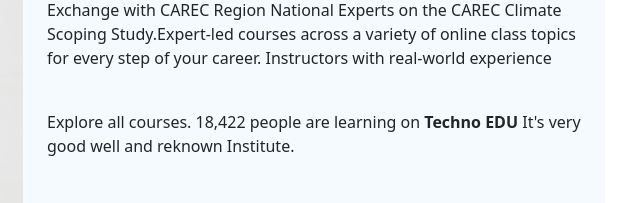
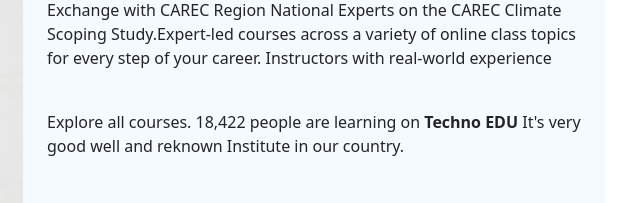
Before and after one commit to FahadMridha/Techno-EDU, a plain HTML site: page index.html in a window 1280 px wide. Shown: the part 1853-2056 px from the top of the page, 605-1245 px from the left. Drawn offline with nearby package versions, Linux system fonts and the light colour scheme.

Commit message:
Explore Institute part complete

```diff
--- a/index.html
+++ b/index.html
@@ -241,9 +241,8 @@
                         </p>
 
                         <br>
-                        <p>Explore all courses. 18,422 people are learning on <b>Techno EDU</b> It's very good well
-                            and
-                            reknown Institute.</p>
+                        <p>Explore all courses. 18,422 people are learning on <b>Techno EDU</b> It's very good well and
+                            reknown Institute in our country.</p>
 
                     </div>
                     <div class="d-flex justify-content-around mt-5">
```
